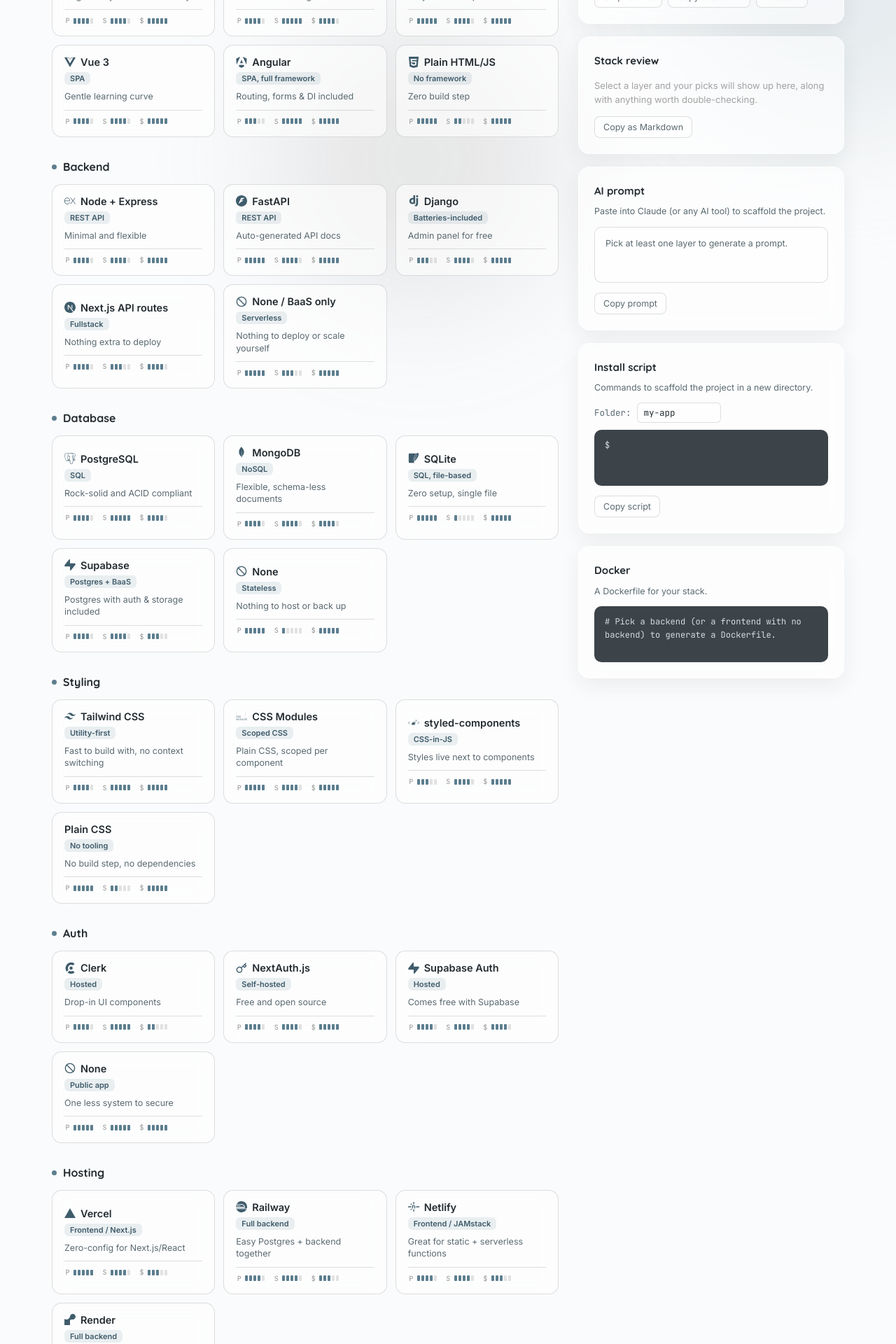
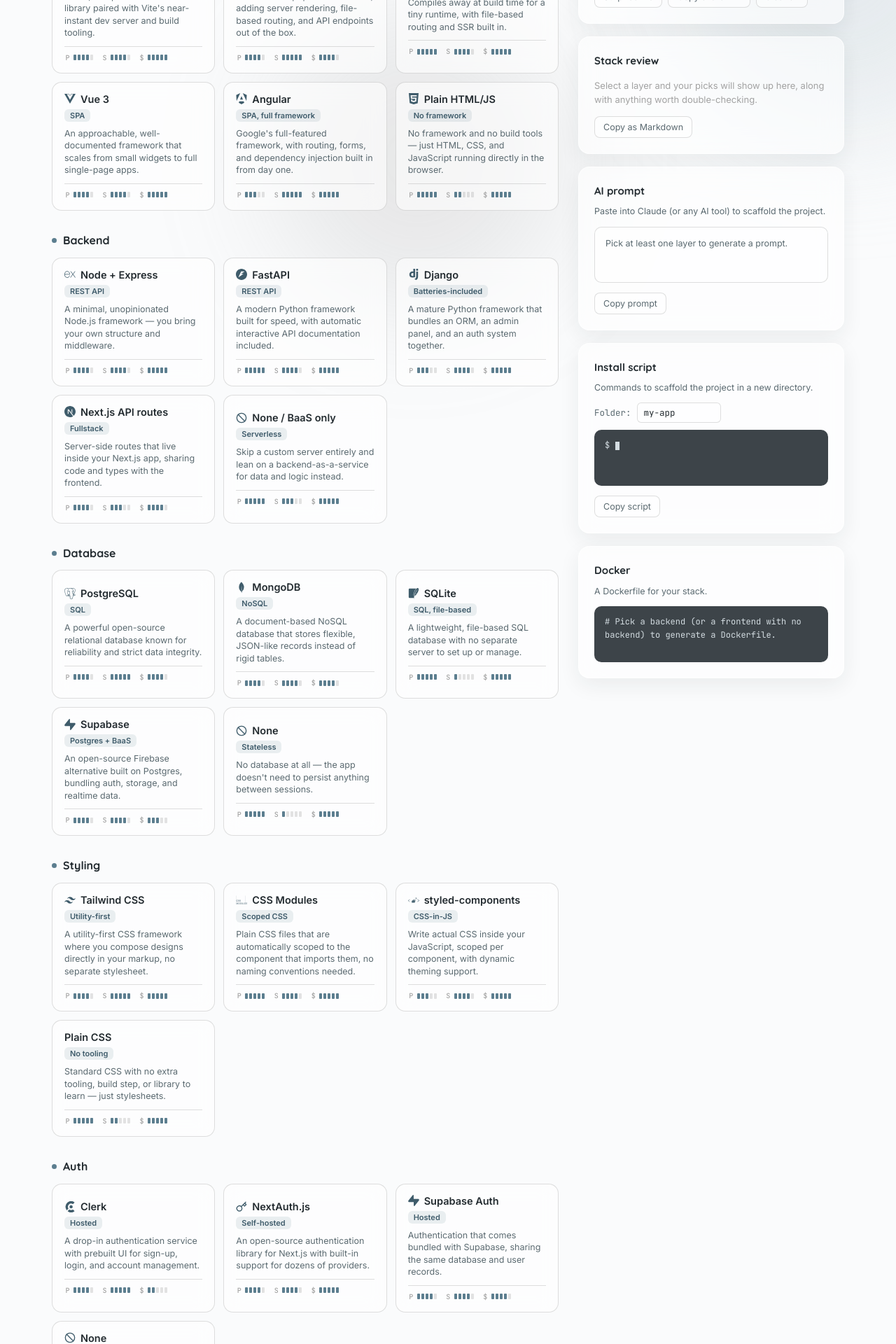
Before and after one commit to haris-afr/techstacked, a React (Vite) app: page / in a window 1280 px wide. Shown: the part 560-2480 px from the top of the page at 70% size. Built offline with nearby package versions, Linux system fonts and the light colour scheme; the HTML template or start-up script is replaced by a standard one.

Commit message:
update descriptions and README

```diff
--- a/src/App.jsx
+++ b/src/App.jsx
@@ -10,6 +10,7 @@
 import PromptPanel from './components/PromptPanel';
 import ScriptPanel from './components/ScriptPanel';
 import DockerPanel from './components/DockerPanel';
+import Footer from './components/Footer';
 import { FiSun, FiMoon } from 'react-icons/fi';
 
 export default function App() {
@@ -75,6 +76,8 @@
             <DockerPanel dockerfileText={dockerfileText} composeText={composeText} dockerNote={dockerNote} />
           </aside>
         </div>
+
+        <Footer />
       </div>
     </>
   );
--- /dev/null
+++ b/src/components/Footer.jsx
@@ -0,0 +1,29 @@
+import { FiGithub, FiLinkedin } from 'react-icons/fi';
+
+export default function Footer() {
+  return (
+    <footer className="site-footer">
+      <p className="footer-text">Built with Claude for the Kracked Devs Vibe-a-thon.</p>
+      <div className="footer-links">
+        <a
+          href="https://github.com/haris-afr"
+          target="_blank"
+          rel="noopener noreferrer"
+          className="footer-link"
+        >
+          <FiGithub aria-hidden="true" />
+          <span>GitHub</span>
+        </a>
+        <a
+          href="https://linkedin.com/in/haris-afr"
+          target="_blank"
+          rel="noopener noreferrer"
+          className="footer-link"
+        >
+          <FiLinkedin aria-hidden="true" />
+          <span>LinkedIn</span>
+        </a>
+      </div>
+    </footer>
+  );
+}
--- a/src/components/OptionCard.jsx
+++ b/src/components/OptionCard.jsx
@@ -27,7 +27,7 @@
         <span>{option.name}</span>
       </div>
       <div className="card-tag">{option.tag}</div>
-      <div className="card-blurb">{option.pros[0]}</div>
+      <div className="card-blurb">{option.blurb}</div>
 
       {option.ratings && (
         <div className="metric-row">
--- a/src/data/stackData.js
+++ b/src/data/stackData.js
@@ -1,8 +1,9 @@
 // All the layers, options, and ready-made presets live here.
 // To add a new tech option: copy an entry inside the relevant category's
-// `options` array and edit the fields. `ratings` are 1-5 and drive the
-// little indicator bars on each card (performance / scalability / cost,
-// where a higher cost score means more cost-efficient / cheaper).
+// `options` array and edit the fields. `blurb` is the short description
+// shown on the card itself. `ratings` are 1-5 and drive the little
+// indicator bars (performance / scalability / cost, where a higher cost
+// score means more cost-efficient / cheaper).
 // To add a whole new category: add a key here, then add it to STACK_ORDER.
 // To add a new popular-stack preset: add an entry to PRESETS at the bottom.
 
@@ -12,59 +13,59 @@
   frontend: {
     label: 'Frontend',
     options: [
-      { id: 'react-vite', name: 'React + Vite', tag: 'SPA', pros: ['Huge ecosystem & community', 'Fast dev reload'], cons: ['No built-in routing or SSR'], install: ['npm create vite@latest {dir} -- --template react'], promptBit: 'a React (Vite) single-page frontend', ratings: { performance: 4, scalability: 4, cost: 5 } },
-      { id: 'nextjs', name: 'Next.js', tag: 'SSR / fullstack', pros: ['File-based routing', 'SSR/SSG and API routes built in'], cons: ['More opinionated, slightly heavier'], install: ['npx create-next-app@latest {dir}'], promptBit: 'a Next.js frontend with SSR support', ratings: { performance: 4, scalability: 5, cost: 4 } },
-      { id: 'sveltekit', name: 'SvelteKit', tag: 'SPA / SSR', pros: ['Very little boilerplate', 'Small bundle size'], cons: ['Smaller ecosystem than React'], install: ['npx sv create {dir}'], promptBit: 'a SvelteKit frontend', ratings: { performance: 5, scalability: 4, cost: 5 } },
-      { id: 'vue', name: 'Vue 3', tag: 'SPA', pros: ['Gentle learning curve', 'Clear documentation'], cons: ['Smaller hiring pool than React'], install: ['npm create vue@latest {dir}'], promptBit: 'a Vue 3 frontend', ratings: { performance: 4, scalability: 4, cost: 5 } },
-      { id: 'angular', name: 'Angular', tag: 'SPA, full framework', pros: ['Routing, forms & DI included', 'TypeScript by default'], cons: ['Steeper learning curve'], install: ['npm install -g @angular/cli && ng new {dir}'], promptBit: 'an Angular frontend', ratings: { performance: 3, scalability: 5, cost: 5 } },
-      { id: 'vanilla', name: 'Plain HTML/JS', tag: 'No framework', pros: ['Zero build step', 'Deploys anywhere instantly'], cons: ['Manual DOM work as it grows'], install: ['mkdir {dir} && cd {dir} && touch index.html style.css script.js'], promptBit: 'a plain HTML/CSS/JS frontend with no framework', ratings: { performance: 5, scalability: 2, cost: 5 } },
+      { id: 'react-vite', name: 'React + Vite', tag: 'SPA', blurb: "A fast, component-based UI library paired with Vite's near-instant dev server and build tooling.", pros: ['Huge ecosystem & community', 'Fast dev reload'], cons: ['No built-in routing or SSR'], install: ['npm create vite@latest {dir} -- --template react'], promptBit: 'a React (Vite) single-page frontend', ratings: { performance: 4, scalability: 4, cost: 5 } },
+      { id: 'nextjs', name: 'Next.js', tag: 'SSR / fullstack', blurb: "React's most popular framework, adding server rendering, file-based routing, and API endpoints out of the box.", pros: ['File-based routing', 'SSR/SSG and API routes built in'], cons: ['More opinionated, slightly heavier'], install: ['npx create-next-app@latest {dir}'], promptBit: 'a Next.js frontend with SSR support', ratings: { performance: 4, scalability: 5, cost: 4 } },
+      { id: 'sveltekit', name: 'SvelteKit', tag: 'SPA / SSR', blurb: 'Compiles away at build time for a tiny runtime, with file-based routing and SSR built in.', pros: ['Very little boilerplate', 'Small bundle size'], cons: ['Smaller ecosystem than React'], install: ['npx sv create {dir}'], promptBit: 'a SvelteKit frontend', ratings: { performance: 5, scalability: 4, cost: 5 } },
+      { id: 'vue', name: 'Vue 3', tag: 'SPA', blurb: 'An approachable, well-documented framework that scales from small widgets to full single-page apps.', pros: ['Gentle learning curve', 'Clear documentation'], cons: ['Smaller hiring pool than React'], install: ['npm create vue@latest {dir}'], promptBit: 'a Vue 3 frontend', ratings: { performance: 4, scalability: 4, cost: 5 } },
+      { id: 'angular', name: 'Angular', tag: 'SPA, full framework', blurb: "Google's full-featured framework, with routing, forms, and dependency injection built in from day one.", pros: ['Routing, forms & DI included', 'TypeScript by default'], cons: ['Steeper learning curve'], install: ['npm install -g @angular/cli && ng new {dir}'], promptBit: 'an Angular frontend', ratings: { performance: 3, scalability: 5, cost: 5 } },
+      { id: 'vanilla', name: 'Plain HTML/JS', tag: 'No framework', blurb: 'No framework and no build tools — just HTML, CSS, and JavaScript running directly in the browser.', pros: ['Zero build step', 'Deploys anywhere instantly'], cons: ['Manual DOM work as it grows'], install: ['mkdir {dir} && cd {dir} && touch index.html style.css script.js'], promptBit: 'a plain HTML/CSS/JS frontend with no framework', ratings: { performance: 5, scalability: 2, cost: 5 } },
     ],
   },
   backend: {
     label: 'Backend',
     options: [
-      { id: 'express', name: 'Node + Express', tag: 'REST API', pros: ['Minimal and flexible', 'Same language as the frontend'], cons: ['You wire up the structure yourself'], install: ['npm install express'], promptBit: 'a Node.js + Express REST API backend', ratings: { performance: 4, scalability: 4, cost: 5 } },
-      { id: 'fastapi', name: 'FastAPI', tag: 'REST API', pros: ['Auto-generated API docs', 'Async by default'], cons: ['Python packaging can be fiddly'], install: ['pip install fastapi uvicorn'], promptBit: 'a Python FastAPI backend', ratings: { performance: 5, scalability: 4, cost: 5 } },
-      { id: 'django', name: 'Django', tag: 'Batteries-included', pros: ['Admin panel for free', 'Auth and ORM built in'], cons: ['Heavier than most hackathons need'], install: ['pip install django && django-admin startproject {dir}'], promptBit: 'a Django backend', ratings: { performance: 3, scalability: 4, cost: 5 } },
-      { id: 'nextapi', name: 'Next.js API routes', tag: 'Fullstack', pros: ['Nothing extra to deploy', 'Shares types with the frontend'], cons: ['Tied to the Next.js app'], install: ["echo 'Add route files under /app/api in your Next.js project'"], promptBit: 'Next.js API routes as the backend', ratings: { performance: 4, scalability: 3, cost: 4 } },
-      { id: 'none-backend', name: 'None / BaaS only', tag: 'Serverless', pros: ['Nothing to deploy or scale yourself'], cons: ['Less control over custom logic'], install: ["echo 'No custom backend needed'"], promptBit: 'no custom backend, relying on a backend-as-a-service instead', ratings: { performance: 5, scalability: 3, cost: 5 } },
+      { id: 'express', name: 'Node + Express', tag: 'REST API', blurb: 'A minimal, unopinionated Node.js framework — you bring your own structure and middleware.', pros: ['Minimal and flexible', 'Same language as the frontend'], cons: ['You wire up the structure yourself'], install: ['npm install express'], promptBit: 'a Node.js + Express REST API backend', ratings: { performance: 4, scalability: 4, cost: 5 } },
+      { id: 'fastapi', name: 'FastAPI', tag: 'REST API', blurb: 'A modern Python framework built for speed, with automatic interactive API documentation included.', pros: ['Auto-generated API docs', 'Async by default'], cons: ['Python packaging can be fiddly'], install: ['pip install fastapi uvicorn'], promptBit: 'a Python FastAPI backend', ratings: { performance: 5, scalability: 4, cost: 5 } },
+      { id: 'django', name: 'Django', tag: 'Batteries-included', blurb: 'A mature Python framework that bundles an ORM, an admin panel, and an auth system together.', pros: ['Admin panel for free', 'Auth and ORM built in'], cons: ['Heavier than most hackathons need'], install: ['pip install django && django-admin startproject {dir}'], promptBit: 'a Django backend', ratings: { performance: 3, scalability: 4, cost: 5 } },
+      { id: 'nextapi', name: 'Next.js API routes', tag: 'Fullstack', blurb: 'Server-side routes that live inside your Next.js app, sharing code and types with the frontend.', pros: ['Nothing extra to deploy', 'Shares types with the frontend'], cons: ['Tied to the Next.js app'], install: ["echo 'Add route files under /app/api in your Next.js project'"], promptBit: 'Next.js API routes as the backend', ratings: { performance: 4, scalability: 3, cost: 4 } },
+      { id: 'none-backend', name: 'None / BaaS only', tag: 'Serverless', blurb: 'Skip a custom server entirely and lean on a backend-as-a-service for data and logic instead.', pros: ['Nothing to deploy or scale yourself'], cons: ['Less control over custom logic'], install: ["echo 'No custom backend needed'"], promptBit: 'no custom backend, relying on a backend-as-a-service instead', ratings: { performance: 5, scalability: 3, cost: 5 } },
     ],
   },
   database: {
     label: 'Database',
     options: [
-      { id: 'postgres', name: 'PostgreSQL', tag: 'SQL', pros: ['Rock-solid and ACID compliant', 'Wide hosting support'], cons: ['Needs a schema and migrations'], install: ['npm install pg'], promptBit: 'a PostgreSQL database', ratings: { performance: 4, scalability: 5, cost: 4 } },
-      { id: 'mongo', name: 'MongoDB', tag: 'NoSQL', pros: ['Flexible, schema-less documents'], cons: ['Easy to end up with inconsistent shapes'], install: ['npm install mongoose'], promptBit: 'a MongoDB database', ratings: { performance: 4, scalability: 4, cost: 4 } },
-      { id: 'sqlite', name: 'SQLite', tag: 'SQL, file-based', pros: ['Zero setup, single file'], cons: ['Not built for concurrent multi-user load'], install: ['npm install better-sqlite3'], promptBit: 'a local SQLite database', ratings: { performance: 5, scalability: 1, cost: 5 } },
-      { id: 'supabase', name: 'Supabase', tag: 'Postgres + BaaS', pros: ['Postgres with auth & storage included'], cons: ["You're tied to their platform conventions"], install: ['npm install @supabase/supabase-js'], promptBit: 'Supabase as the database and backend layer', ratings: { performance: 4, scalability: 4, cost: 3 } },
-      { id: 'none-db', name: 'None', tag: 'Stateless', pros: ['Nothing to host or back up'], cons: ['No persistence between sessions'], install: ["echo 'No database needed'"], promptBit: 'no database, the app is stateless', ratings: { performance: 5, scalability: 1, cost: 5 } },
+      { id: 'postgres', name: 'PostgreSQL', tag: 'SQL', blurb: 'A powerful open-source relational database known for reliability and strict data integrity.', pros: ['Rock-solid and ACID compliant', 'Wide hosting support'], cons: ['Needs a schema and migrations'], install: ['npm install pg'], promptBit: 'a PostgreSQL database', ratings: { performance: 4, scalability: 5, cost: 4 } },
+      { id: 'mongo', name: 'MongoDB', tag: 'NoSQL', blurb: 'A document-based NoSQL database that stores flexible, JSON-like records instead of rigid tables.', pros: ['Flexible, schema-less documents'], cons: ['Easy to end up with inconsistent shapes'], install: ['npm install mongoose'], promptBit: 'a MongoDB database', ratings: { performance: 4, scalability: 4, cost: 4 } },
+      { id: 'sqlite', name: 'SQLite', tag: 'SQL, file-based', blurb: 'A lightweight, file-based SQL database with no separate server to set up or manage.', pros: ['Zero setup, single file'], cons: ['Not built for concurrent multi-user load'], install: ['npm install better-sqlite3'], promptBit: 'a local SQLite database', ratings: { performance: 5, scalability: 1, cost: 5 } },
+      { id: 'supabase', name: 'Supabase', tag: 'Postgres + BaaS', blurb: 'An open-source Firebase alternative built on Postgres, bundling auth, storage, and realtime data.', pros: ['Postgres with auth & storage included'], cons: ["You're tied to their platform conventions"], install: ['npm install @supabase/supabase-js'], promptBit: 'Supabase as the database and backend layer', ratings: { performance: 4, scalability: 4, cost: 3 } },
+      { id: 'none-db', name: 'None', tag: 'Stateless', blurb: "No database at all — the app doesn't need to persist anything between sessions.", pros: ['Nothing to host or back up'], cons: ['No persistence between sessions'], install: ["echo 'No database needed'"], promptBit: 'no database, the app is stateless', ratings: { performance: 5, scalability: 1, cost: 5 } },
     ],
   },
   styling: {
     label: 'Styling',
     options: [
-      { id: 'tailwind', name: 'Tailwind CSS', tag: 'Utility-first', pros: ['Fast to build with, no context switching'], cons: ['Markup can get verbose'], install: ['npm install -D tailwindcss postcss autoprefixer && npx tailwindcss init -p'], promptBit: 'Tailwind CSS for styling', ratings: { performance: 4, scalability: 5, cost: 5 } },
-      { id: 'css-modules', name: 'CSS Modules', tag: 'Scoped CSS', pros: ['Plain CSS, scoped per component'], cons: ['No design system out of the box'], install: ["echo 'Most modern bundlers support CSS Modules out of the box'"], promptBit: 'CSS Modules for styling', ratings: { performance: 5, scalability: 4, cost: 5 } },
-      { id: 'styled-components', name: 'styled-components', tag: 'CSS-in-JS', pros: ['Styles live next to components'], cons: ['Small runtime cost vs static CSS'], install: ['npm install styled-components'], promptBit: 'styled-components for styling', ratings: { performance: 3, scalability: 4, cost: 5 } },
-      { id: 'plain-css', name: 'Plain CSS', tag: 'No tooling', pros: ['No build step, no dependencies'], cons: ['You manage naming collisions yourself'], install: ["echo 'No styling install needed'"], promptBit: 'plain hand-written CSS', ratings: { performance: 5, scalability: 2, cost: 5 } },
+      { id: 'tailwind', name: 'Tailwind CSS', tag: 'Utility-first', blurb: 'A utility-first CSS framework where you compose designs directly in your markup, no separate stylesheet.', pros: ['Fast to build with, no context switching'], cons: ['Markup can get verbose'], install: ['npm install -D tailwindcss postcss autoprefixer && npx tailwindcss init -p'], promptBit: 'Tailwind CSS for styling', ratings: { performance: 4, scalability: 5, cost: 5 } },
+      { id: 'css-modules', name: 'CSS Modules', tag: 'Scoped CSS', blurb: 'Plain CSS files that are automatically scoped to the component that imports them, no naming conventions needed.', pros: ['Plain CSS, scoped per component'], cons: ['No design system out of the box'], install: ["echo 'Most modern bundlers support CSS Modules out of the box'"], promptBit: 'CSS Modules for styling', ratings: { performance: 5, scalability: 4, cost: 5 } },
+      { id: 'styled-components', name: 'styled-components', tag: 'CSS-in-JS', blurb: 'Write actual CSS inside your JavaScript, scoped per component, with dynamic theming support.', pros: ['Styles live next to components'], cons: ['Small runtime cost vs static CSS'], install: ['npm install styled-components'], promptBit: 'styled-components for styling', ratings: { performance: 3, scalability: 4, cost: 5 } },
+      { id: 'plain-css', name: 'Plain CSS', tag: 'No tooling', blurb: 'Standard CSS with no extra tooling, build step, or library to learn — just stylesheets.', pros: ['No build step, no dependencies'], cons: ['You manage naming collisions yourself'], install: ["echo 'No styling install needed'"], promptBit: 'plain hand-written CSS', ratings: { performance: 5, scalability: 2, cost: 5 } },
     ],
   },
   auth: {
     label: 'Auth',
     options: [
-      { id: 'clerk', name: 'Clerk', tag: 'Hosted', pros: ['Drop-in UI components', 'Handles social login & MFA'], cons: ['Paid past the free tier'], install: ['npm install @clerk/clerk-react'], promptBit: 'Clerk for authentication', ratings: { performance: 4, scalability: 5, cost: 2 } },
-      { id: 'nextauth', name: 'NextAuth.js', tag: 'Self-hosted', pros: ['Free and open source'], cons: ['More config than a hosted option'], install: ['npm install next-auth'], promptBit: 'NextAuth.js for authentication', ratings: { performance: 4, scalability: 4, cost: 5 } },
-      { id: 'supabase-auth', name: 'Supabase Auth', tag: 'Hosted', pros: ['Comes free with Supabase'], cons: ['Best when already using Supabase'], install: ["echo 'Included with @supabase/supabase-js'"], promptBit: 'Supabase Auth for authentication', ratings: { performance: 4, scalability: 4, cost: 4 } },
-      { id: 'none-auth', name: 'None', tag: 'Public app', pros: ['One less system to secure'], cons: ['No per-user accounts or data'], install: ["echo 'No auth needed'"], promptBit: 'no authentication layer', ratings: { performance: 5, scalability: 5, cost: 5 } },
+      { id: 'clerk', name: 'Clerk', tag: 'Hosted', blurb: 'A drop-in authentication service with prebuilt UI for sign-up, login, and account management.', pros: ['Drop-in UI components', 'Handles social login & MFA'], cons: ['Paid past the free tier'], install: ['npm install @clerk/clerk-react'], promptBit: 'Clerk for authentication', ratings: { performance: 4, scalability: 5, cost: 2 } },
+      { id: 'nextauth', name: 'NextAuth.js', tag: 'Self-hosted', blurb: 'An open-source authentication library for Next.js with built-in support for dozens of providers.', pros: ['Free and open source'], cons: ['More config than a hosted option'], install: ['npm install next-auth'], promptBit: 'NextAuth.js for authentication', ratings: { performance: 4, scalability: 4, cost: 5 } },
+      { id: 'supabase-auth', name: 'Supabase Auth', tag: 'Hosted', blurb: 'Authentication that comes bundled with Supabase, sharing the same database and user records.', pros: ['Comes free with Supabase'], cons: ['Best when already using Supabase'], install: ["echo 'Included with @supabase/supabase-js'"], promptBit: 'Supabase Auth for authentication', ratings: { performance: 4, scalability: 4, cost: 4 } },
+      { id: 'none-auth', name: 'None', tag: 'Public app', blurb: 'No accounts or sign-in — every visitor sees the same public, unauthenticated app.', pros: ['One less system to secure'], cons: ['No per-user accounts or data'], install: ["echo 'No auth needed'"], promptBit: 'no authentication layer', ratings: { performance: 5, scalability: 5, cost: 5 } },
     ],
   },
   hosting: {
     label: 'Hosting',
     options: [
-      { id: 'vercel', name: 'Vercel', tag: 'Frontend / Next.js', pros: ['Zero-config for Next.js/React'], cons: ['Serverless limits on the free tier'], install: ['npm install -g vercel'], promptBit: 'deployment on Vercel', ratings: { performance: 5, scalability: 4, cost: 3 } },
-      { id: 'railway', name: 'Railway', tag: 'Full backend', pros: ['Easy Postgres + backend together'], cons: ['Free tier has usage caps'], install: ['npm install -g @railway/cli'], promptBit: 'deployment on Railway', ratings: { performance: 4, scalability: 4, cost: 3 } },
-      { id: 'netlify', name: 'Netlify', tag: 'Frontend / JAMstack', pros: ['Great for static + serverless functions'], cons: ['Less ideal for long-running servers'], install: ['npm install -g netlify-cli'], promptBit: 'deployment on Netlify', ratings: { performance: 4, scalability: 4, cost: 3 } },
-      { id: 'render', name: 'Render', tag: 'Full backend', pros: ['Free tier for small web services'], cons: ['Free services spin down when idle'], install: ["echo 'Deploy via the Render dashboard'"], promptBit: 'deployment on Render', ratings: { performance: 4, scalability: 3, cost: 4 } },
+      { id: 'vercel', name: 'Vercel', tag: 'Frontend / Next.js', blurb: 'The company behind Next.js, optimized for instant deploys and edge-rendered frontends.', pros: ['Zero-config for Next.js/React'], cons: ['Serverless limits on the free tier'], install: ['npm install -g vercel'], promptBit: 'deployment on Vercel', ratings: { performance: 5, scalability: 4, cost: 3 } },
+      { id: 'railway', name: 'Railway', tag: 'Full backend', blurb: 'A developer-friendly platform for spinning up backends and databases without managing servers.', pros: ['Easy Postgres + backend together'], cons: ['Free tier has usage caps'], install: ['npm install -g @railway/cli'], promptBit: 'deployment on Railway', ratings: { performance: 4, scalability: 4, cost: 3 } },
+      { id: 'netlify', name: 'Netlify', tag: 'Frontend / JAMstack', blurb: 'A popular host for static sites and JAMstack apps, with serverless functions built in.', pros: ['Great for static + serverless functions'], cons: ['Less ideal for long-running servers'], install: ['npm install -g netlify-cli'], promptBit: 'deployment on Netlify', ratings: { performance: 4, scalability: 4, cost: 3 } },
+      { id: 'render', name: 'Render', tag: 'Full backend', blurb: 'A straightforward cloud platform for web services, databases, and background jobs.', pros: ['Free tier for small web services'], cons: ['Free services spin down when idle'], install: ["echo 'Deploy via the Render dashboard'"], promptBit: 'deployment on Render', ratings: { performance: 4, scalability: 3, cost: 4 } },
     ],
   },
 };
```
Also changed, not shown: src/index.css (+22 -0 lines), 2 other files (tests, documents, lock files or other folders).
